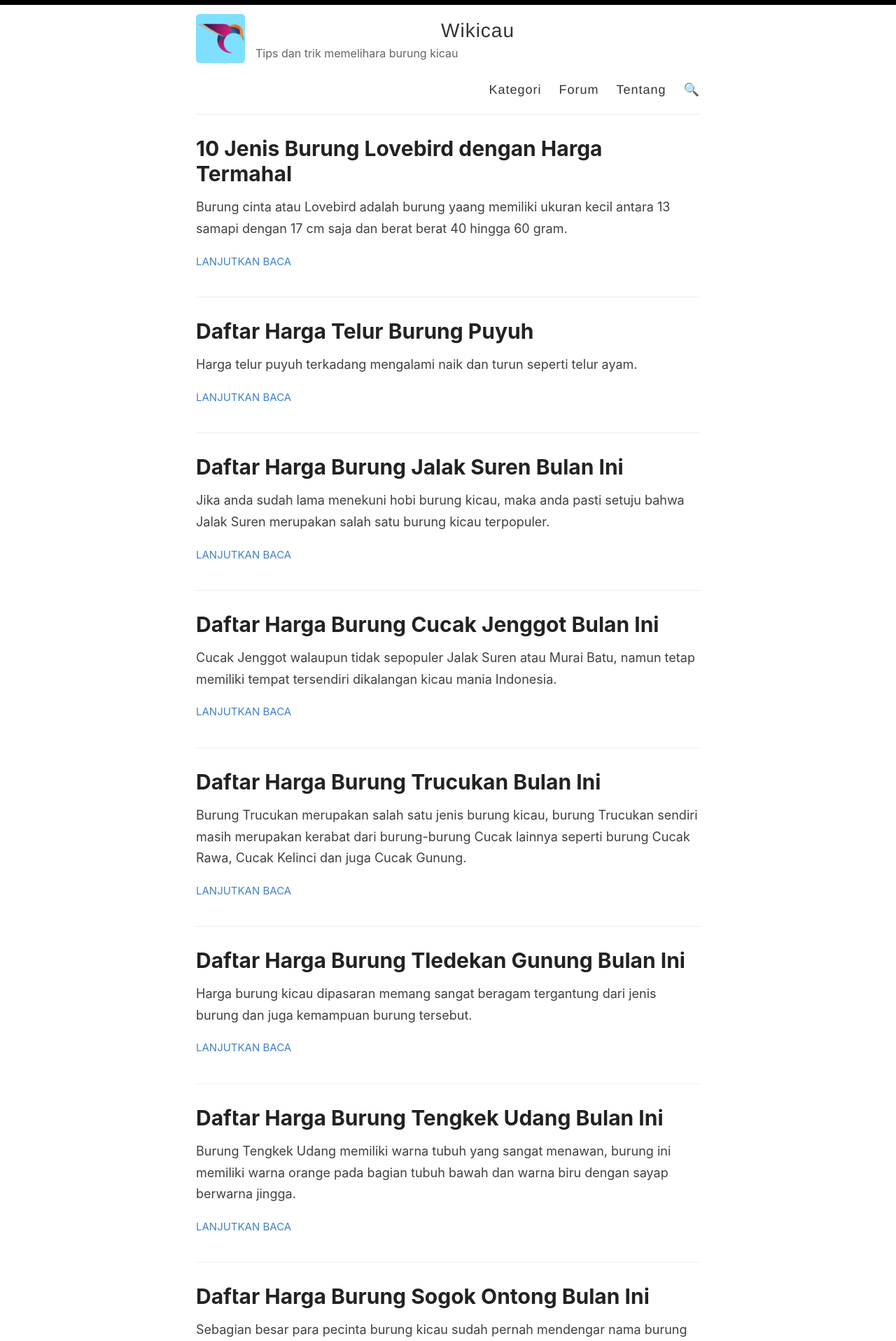
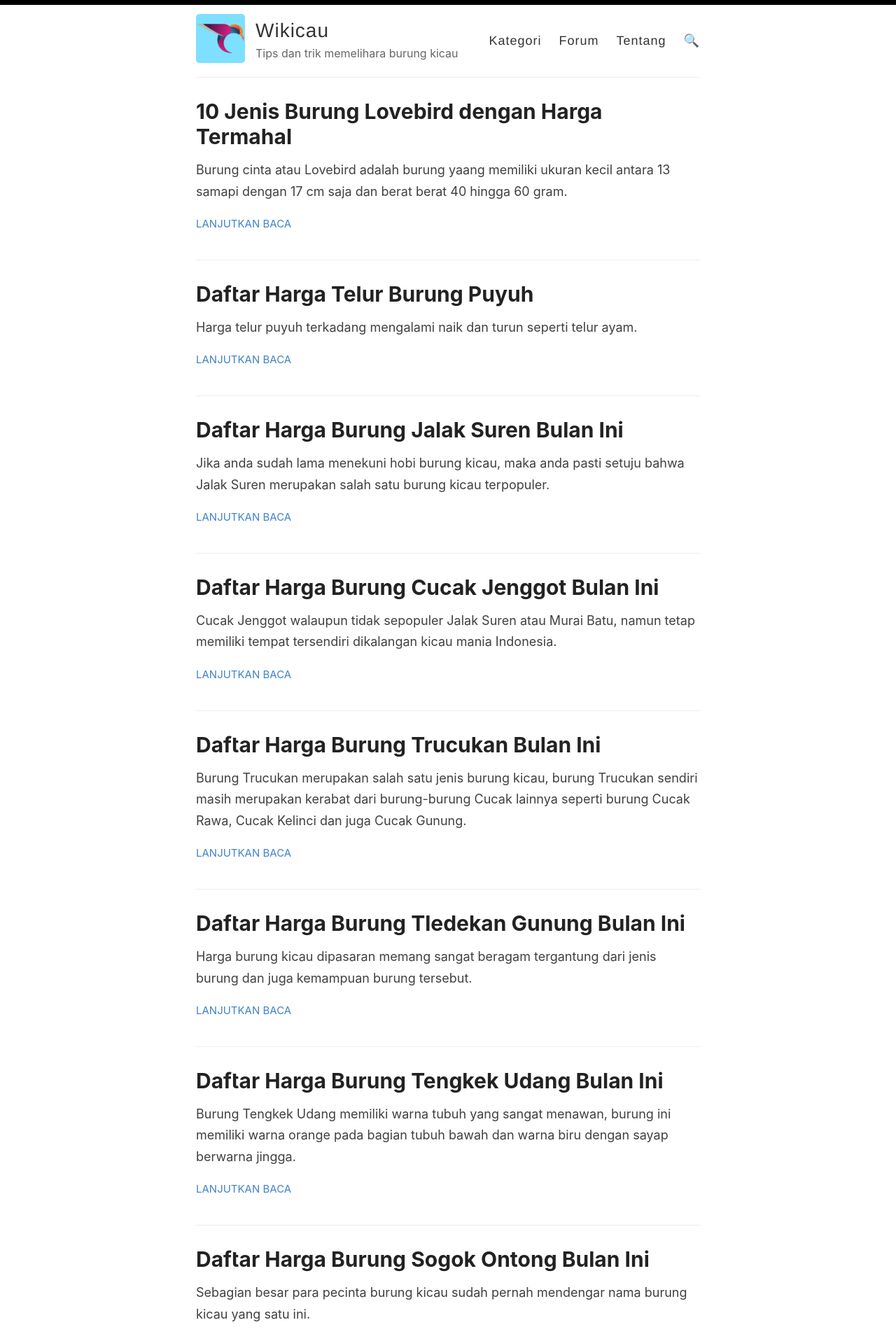
Before and after one commit to wikicau/wikicau.github.io, a Jekyll site: the page built from index.html, in a window 1280 px wide. Shown: the top 1916 px of the page at 70% size. Built offline with Jekyll 4.4.1, drawn with Linux system fonts in a browser that asks for light colours; the list of posts is cut into pages by our own code.

Commit message:
change site name to left

```diff
--- a/assets/style.scss
+++ b/assets/style.scss
@@ -295,10 +295,10 @@ p > img {
 }
 
 .site-info {
-  float: center;
+  float: left;
 
   @include mobile {
-    float: none;
+    float: center;
     display: block;
     margin: 0 auto;
   }
@@ -312,7 +312,7 @@ p > img {
   font-weight: 300;
   font-size: 28px;
   letter-spacing: 1px;
-  text-align: center;
+  text-align: left;
 
   @include mobile {
     text-align: center;
```
